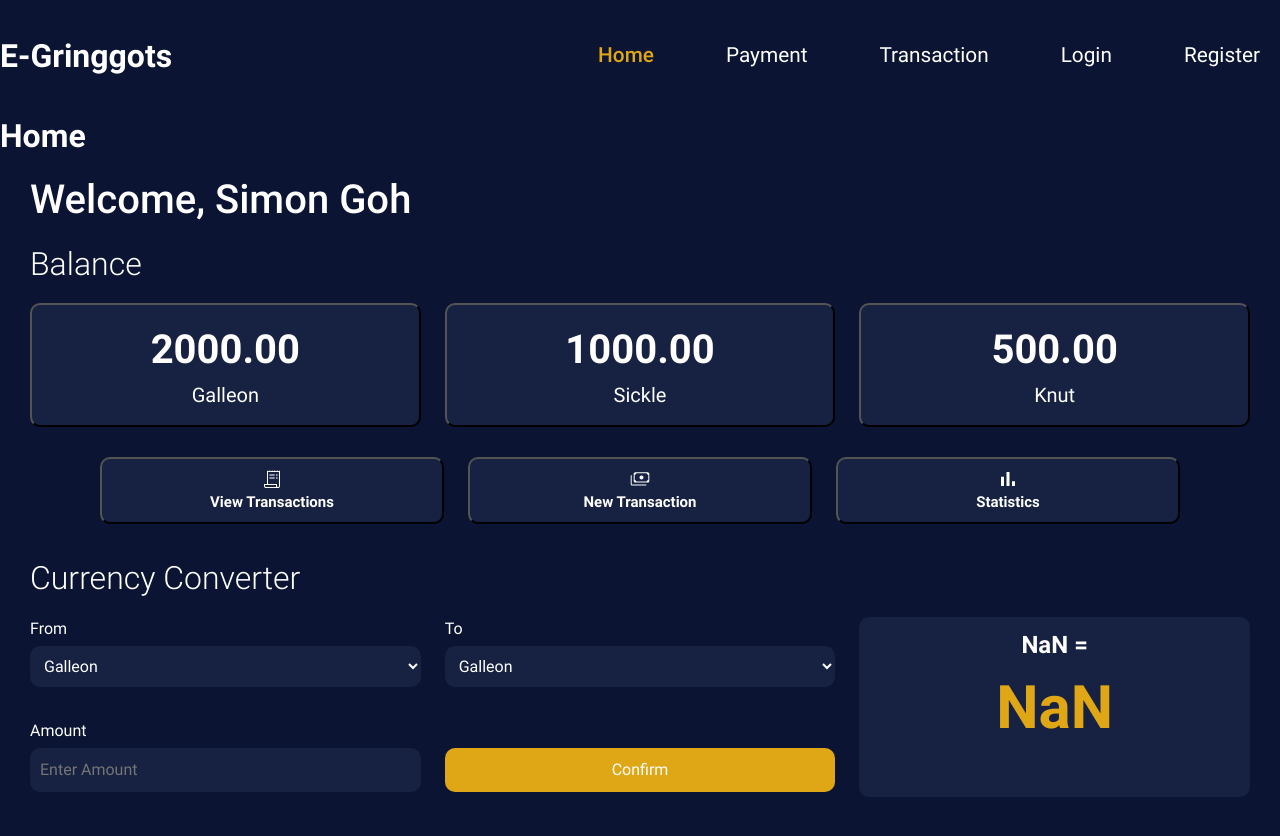
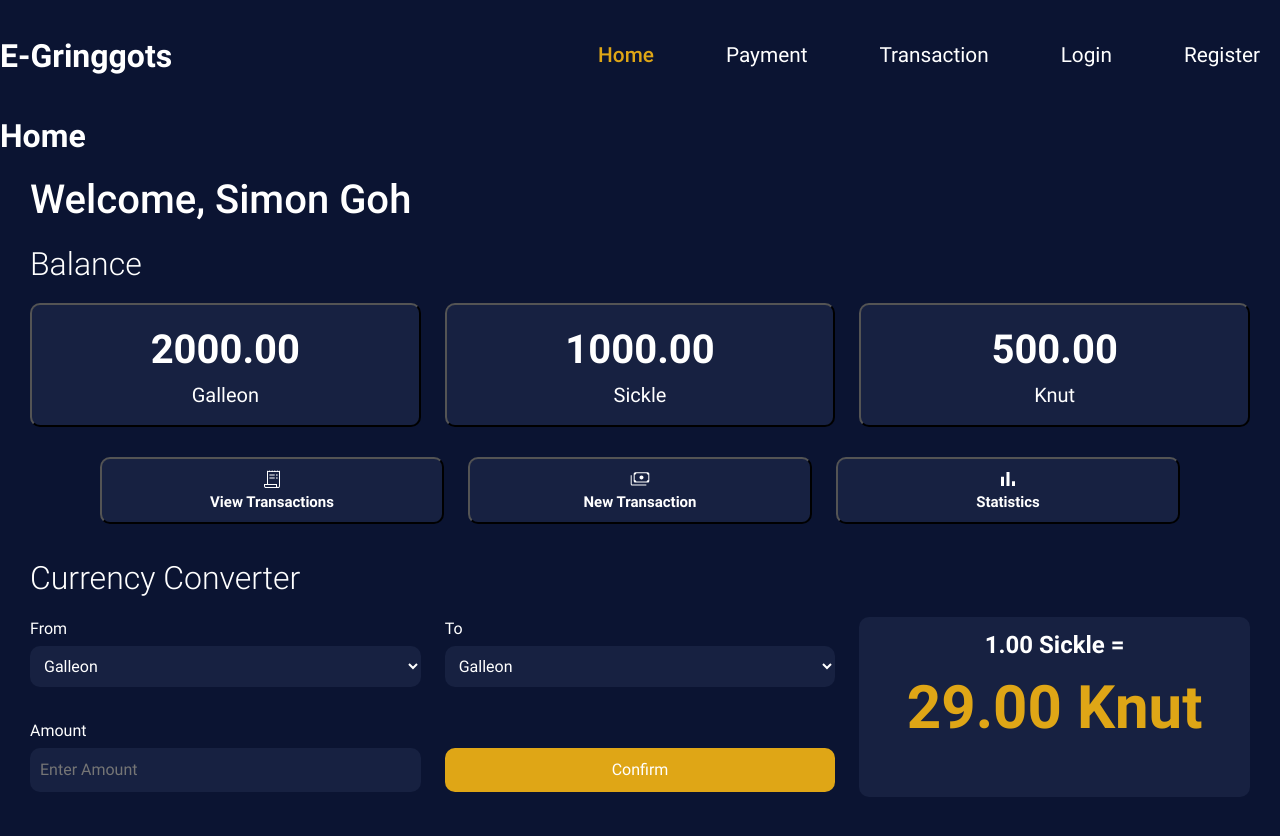
Before and after one commit to BuzzOffer/E-Gringotts-Frontend, a React (Vite) app: page / in a window 1280 px wide. Shown: the top 836 px of the page. Built offline with nearby package versions, Linux system fonts and the light colour scheme.

Commit message:
Optimized currency conversion, rates update in real-time

```diff
--- a/src/pages/Home/frommenu.jsx
+++ b/src/pages/Home/frommenu.jsx
@@ -1,9 +1,9 @@
-function FromMenu() {
+function FromMenu({onOption}) {
     return (
         <div>
             <label for="fromCurrency" className="converterLabel">From</label>
             <br></br>
-            <select name="fromCurrency" className="currencyDropDown" id="fromCurrency">
+            <select name="fromCurrency" className="currencyDropDown" id="fromCurrency" onChange={onOption}>
                 <option value="Galleon">Galleon</option>
                 <option value="Sickle">Sickle</option>
                 <option value="Knut">Knut</option>
--- a/src/pages/Home/index.jsx
+++ b/src/pages/Home/index.jsx
@@ -11,10 +11,22 @@ import './home.css'
 import { convert } from './converter.js';
 
 export default function Home(){
-    const [fromCurrency, setFromCurrency] = useState();
-    const [toCurrency, setToCurrency] = useState();
-    const [inputAmt, setInputAmt] = useState();
-    const [convertedAmt, setConvertedAmt] = useState();
+    const [fromCurrency, setFromCurrency] = useState("Sickle");
+    const [toCurrency, setToCurrency] = useState("Knut");
+    const [inputAmt, setInputAmt] = useState(1.00);
+    const [convertedAmt, setConvertedAmt] = useState(29.00);
+    const onOptionSelectFrom = (event) => {
+        let selected = event.target.value;
+        setFromCurrency(selected);
+        let newAmt = convert(inputAmt, selected, toCurrency);
+        setConvertedAmt(newAmt);
+    }
+    const onOptionSelectTo = (event) => {
+        let selected = event.target.value;
+        setToCurrency(selected);
+        let newAmt = convert(inputAmt, fromCurrency, selected);
+        setConvertedAmt(newAmt);
+    }
     const onInputChange = (event) => {
         //conversion logic
         let fc = document.querySelector("#fromCurrency").value;
@@ -41,8 +53,8 @@ export default function Home(){
             <NavButtons />
             <h2 className="sectionMessage">Currency Converter</h2>
             <div id="currencyConverter">
-                <FromMenu />
-                <ToMenu />
+                <FromMenu onOption={onOptionSelectFrom}/>
+                <ToMenu onOption={onOptionSelectTo}/>
                 <div id="merged">
                     <CurrencyRate fc={fromCurrency} tc={toCurrency} amt={inputAmt} newAmt={convertedAmt}/>
                 </div>
--- a/src/pages/Home/tomenu.jsx
+++ b/src/pages/Home/tomenu.jsx
@@ -1,9 +1,9 @@
-function ToMenu() {
+function ToMenu({onOption}) {
     return (
         <div>
             <label for="toCurrency" className="converterLabel">To</label>
             <br></br>
-            <select name="toCurrency" className="currencyDropDown" id="toCurrency">
+            <select name="toCurrency" className="currencyDropDown" id="toCurrency" onChange={onOption}>
                 <option value="Galleon">Galleon</option>
                 <option value="Sickle">Sickle</option>
                 <option value="Knut">Knut</option>
```
